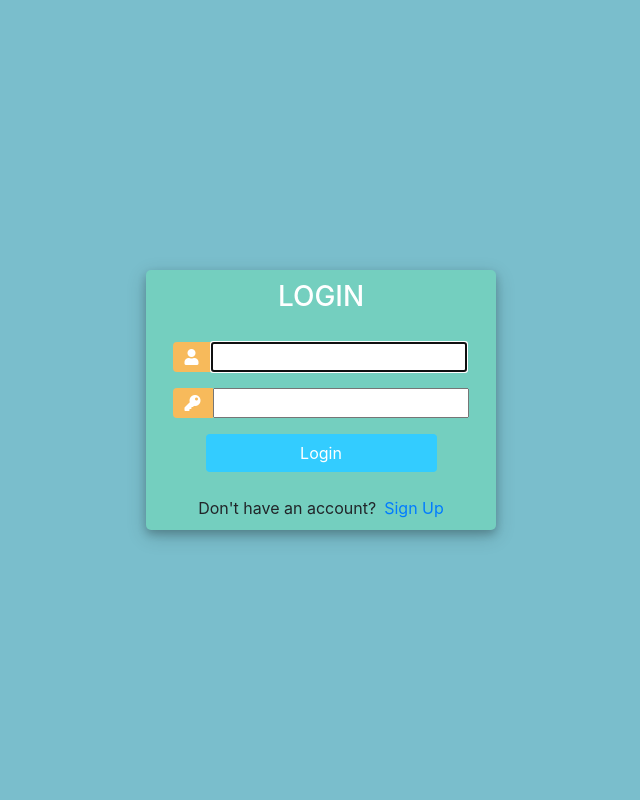
After one commit to Aikusoid/hollymovies, a Django app: page /auth/login/ in a window 1280 px wide. The commit adds this page. Shown: the whole page, without its empty margins (319-959 px from the left). Run offline with Django 3.2, Linux system fonts and the light colour scheme; some libraries are stand-ins or nearby versions.

Commit message:
added login / logout view

```diff
--- a/hollymovies/settings.py
+++ b/hollymovies/settings.py
@@ -139,3 +139,6 @@ STATIC_ROOT = os.path.join(BASE_DIR, 'staticfiles')
 # https://docs.djangoproject.com/en/3.2/ref/settings/#default-auto-field
 
 DEFAULT_AUTO_FIELD = 'django.db.models.BigAutoField'
+
+# ? Default django login url is /accounts/login/
+LOGIN_URL = '/auth/login/'
--- a/movie/models.py
+++ b/movie/models.py
@@ -1,5 +1,6 @@
 from datetime import timedelta
 
+from django.contrib.auth.base_user import BaseUserManager
 from django.contrib.auth.models import User
 from django.db import models
 from django.shortcuts import reverse
--- /dev/null
+++ b/movie/templates/accounts/login.html
@@ -0,0 +1,131 @@
+<!DOCTYPE html>
+<html>
+
+<head>
+    <title>Login</title>
+    <link rel="stylesheet" href="https://stackpath.bootstrapcdn.com/bootstrap/4.1.3/css/bootstrap.min.css"
+          integrity="sha384-MCw98/SFnGE8fJT3GXwEOngsV7Zt27NXFoaoApmYm81iuXoPkFOJwJ8ERdknLPMO" crossorigin="anonymous">
+    <script src="https://ajax.googleapis.com/ajax/libs/jquery/3.3.1/jquery.min.js"></script>
+    <link rel="stylesheet" href="https://use.fontawesome.com/releases/v5.6.1/css/all.css"
+          integrity="sha384-gfdkjb5BdAXd+lj+gudLWI+BXq4IuLW5IT+brZEZsLFm++aCMlF1V92rMkPaX4PP" crossorigin="anonymous">
+
+
+    <style>
+        body,
+        html {
+            margin: 0;
+            padding: 0;
+            height: 100%;
+            background: #7abecc !important;
+        }
+
+        .user_card {
+            width: 350px;
+            margin-top: auto;
+            margin-bottom: auto;
+            background: #74cfbf;
+            position: relative;
+            display: flex;
+            justify-content: center;
+            flex-direction: column;
+            padding: 10px;
+            box-shadow: 0 4px 8px 0 rgba(0, 0, 0, 0.2), 0 6px 20px 0 rgba(0, 0, 0, 0.19);
+            -webkit-box-shadow: 0 4px 8px 0 rgba(0, 0, 0, 0.2), 0 6px 20px 0 rgba(0, 0, 0, 0.19);
+            -moz-box-shadow: 0 4px 8px 0 rgba(0, 0, 0, 0.2), 0 6px 20px 0 rgba(0, 0, 0, 0.19);
+            border-radius: 5px;
+
+        }
+
+        .form_container {
+            margin-top: 20px;
+        }
+
+        #form-title {
+            color: #fff;
+
+        }
+
+        .login_btn {
+            width: 100%;
+            background: #33ccff !important;
+            color: white !important;
+        }
+
+        .login_btn:focus {
+            box-shadow: none !important;
+            outline: 0px !important;
+        }
+
+        .login_container {
+            padding: 0 2rem;
+        }
+
+        .input-group-text {
+            background: #f7ba5b !important;
+            color: white !important;
+            border: 0 !important;
+            border-radius: 0.25rem 0 0 0.25rem !important;
+        }
+
+        .input_user,
+        .input_pass:focus {
+            box-shadow: none !important;
+            outline: 0px !important;
+        }
+
+        #messages {
+            background-color: grey;
+            color: #fff;
+            padding: 10px;
+            margin-top: 10px;
+        }
+    </style>
+
+</head>
+<body>
+<div class="container h-100">
+    <div class="d-flex justify-content-center h-100">
+        <div class="user_card">
+            <div class="d-flex justify-content-center">
+
+
+                <h3 id="form-title">LOGIN</h3>
+                {% for message in messages %}
+                    <p id="messages">{{ message }}</p>
+                {% endfor %}
+            </div>
+            <div class="d-flex justify-content-center form_container">
+                <form method="POST" action="{% url 'auth:login' %}">
+                    {% csrf_token %}
+                    <div class="input-group mb-3">
+                        <div class="input-group-append">
+                            <span class="input-group-text"><i class="fas fa-user"></i></span>
+                        </div>
+                        {{ form.username }}
+                    </div>
+                    <div class="input-group mb-2">
+                        <div class="input-group-append">
+                            <span class="input-group-text"><i class="fas fa-key"></i></span>
+                        </div>
+                        {{ form.password }}
+                    </div>
+                    {{ form.errors }}
+                    <div class="d-flex justify-content-center mt-3 login_container">
+                        <input class="btn login_btn" type="submit" value="Login">
+                    </div>
+                </form>
+
+            </div>
+
+            <div class="mt-4">
+                <div class="d-flex justify-content-center links">
+                    Don't have an account? <a href="#" class="ml-2">Sign Up</a>
+                </div>
+
+            </div>
+        </div>
+    </div>
+</div>
+</body>
+
+</html>
--- a/movie/templates/cinemas/detail.html
+++ b/movie/templates/cinemas/detail.html
@@ -19,7 +19,7 @@
         </tr>
         {% for showing in showings %}
             <tr>
-                <td><a href="{% url 'showing:detail' showing.movie.pk %}">{{ showing.movie.name }}</a></td>
+                <td><a href="{% url 'showing:detail' showing.pk %}">{{ showing.movie.name }}</a></td>
                 <td>{{ showing.showing_time }}</td>
                 <td>{{ showing.numbers_of_tickets }}</td>
                 <td>{{ showing.duration }}</td>
--- a/movie/urls.py
+++ b/movie/urls.py
@@ -1,5 +1,6 @@
 from django.urls import path, include
 
+from movie.views.accounts import LoginView, LogoutView
 from movie.views.cinema import CinemaListView, CinemaDetailView, ShowingDetailView, CinemaCreateView, CinemaUpdateView, \
     CinemaDeleteView
 from movie.views.generic import DislikeMovieView, homepage_view, TestingCheatSheetView, DummyFormView
@@ -65,6 +66,13 @@ showing_urlpatterns = (
     ], 'showing'
 )
 
+auth_urlpatterns = (
+    [
+        path('login/', LoginView.as_view(), name='login'),
+        path('logout/', LogoutView.as_view(), name='logout'),
+    ], 'auth'
+)
+
 urlpatterns = [
     path('homepage/', homepage_view, name='homepage'),
     path('testing_data_types_in_templates/', TestingCheatSheetView.as_view(), name='data-types-testing'),
@@ -75,4 +83,5 @@ urlpatterns = [
     path('director/', include(director_urlpatterns)),
     path('cinema/', include(cinema_urlpatterns)),
     path('showing/', include(showing_urlpatterns)),
+    path('auth/', include(auth_urlpatterns)),
 ]
--- /dev/null
+++ b/movie/views/accounts.py
@@ -0,0 +1,32 @@
+from django.contrib.auth import authenticate, login, logout
+from django.core.checks import messages
+from django.shortcuts import redirect
+from django.views import View
+from django.views.generic import TemplateView
+from django.views.generic.edit import FormMixin
+from django.contrib.auth.forms import AuthenticationForm
+
+
+class LoginView(FormMixin, TemplateView):
+    template_name = 'accounts/login.html'
+    form_class = AuthenticationForm
+
+    def post(self, request, *args, **kwargs):
+        username = request.POST.get('username')
+        password = request.POST.get('password')
+        user = authenticate(request, username=username, password=password)
+
+        if user:
+            login(request, user)
+            messages.success(request, 'Log in successfully')
+            return redirect('homepage')
+
+        messages.error(request, 'Wrong Credentials')
+        return redirect('auth:login')
+
+
+class LogoutView(View):
+    def get(self, request, *args, **kwargs):
+        logout(request)
+        messages.success(request, 'Log out successfully')
+        return redirect('homepage')
--- a/movie/views/generic.py
+++ b/movie/views/generic.py
@@ -1,5 +1,6 @@
 from django.shortcuts import get_object_or_404, redirect
 from django.template.response import TemplateResponse
+from django.contrib.auth.decorators import login_required
 from django.views.generic import DetailView, FormView, TemplateView
 from django.urls import reverse_lazy
 
```
Also changed, not shown: movie/static/css/style.css (+0 -8 lines), movie/templates/base.html (+18 -11 lines), movie/views/movie.py (+4 -3 lines).
